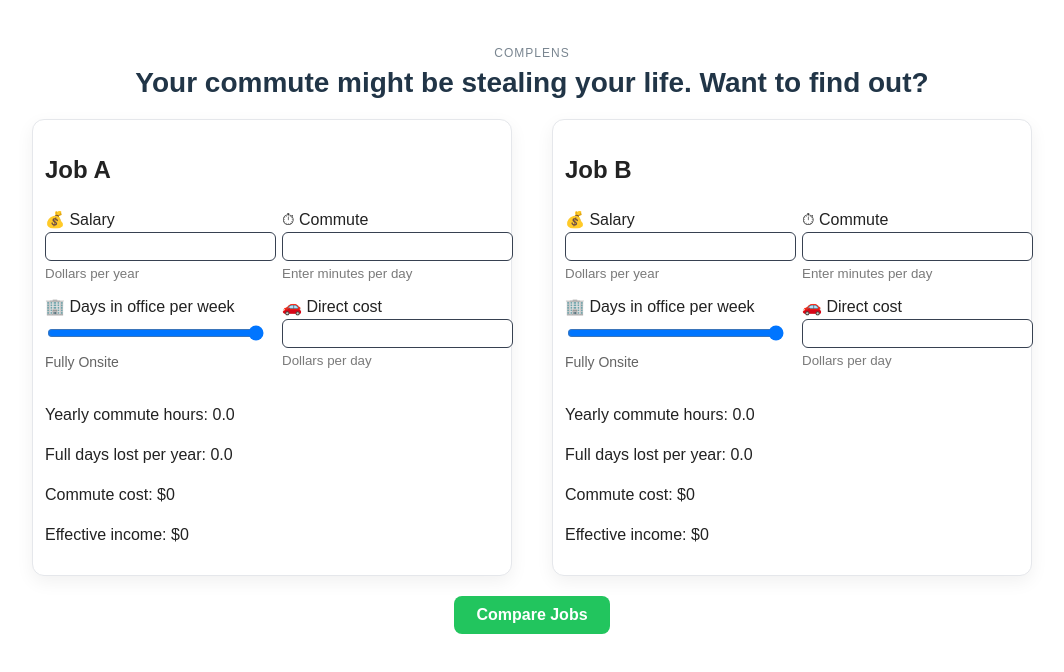
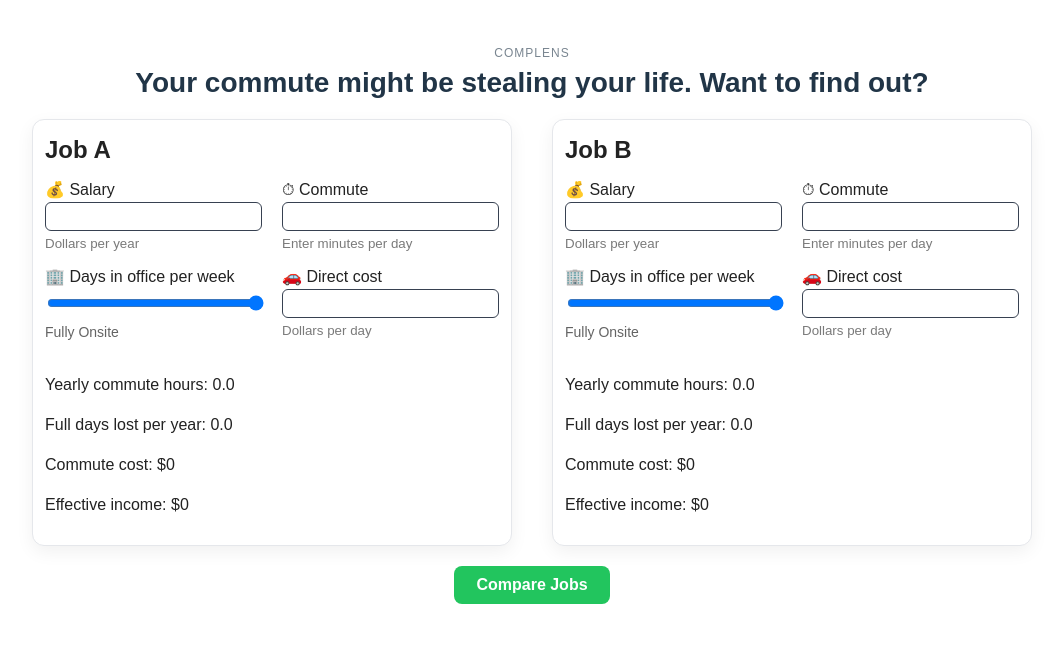
Before and after one commit to karanmotwanipro/complens, a React (Vite) app: page / in a window 1280 px wide. Shown: the top 672 px of the page, without its empty margins (108-1172 px from the left). Built offline with nearby package versions, Linux system fonts and the light colour scheme.

Commit message:
UI spacing fixes

```diff
--- a/src/App.jsx
+++ b/src/App.jsx
@@ -31,7 +31,7 @@ function JobCard({
         boxShadow: "0 6px 18px rgba(0,0,0,0.06)"
       }}
     >
-      <h2>{title}</h2>
+      <h2 style={{ margin: "0 0 8px 0" }}>{title}</h2>
 
       <div style={{ display: "flex", gap: "20px", marginTop: "10px" }}>
       <div style={{ flex: 1 }}>
@@ -41,7 +41,8 @@ function JobCard({
         padding: "6px",
         borderRadius: "6px",
         border: "1px solid #374151",
-        outline: "none"
+        outline: "none",
+        boxSizing: "border-box"
         }}
           type="number"
           value={salary}
@@ -64,7 +65,8 @@ function JobCard({
         padding: "6px",
         borderRadius: "6px",
         border: "1px solid #374151",
-        outline: "none"
+        outline: "none",
+        boxSizing: "border-box"
         }}
           type="number"
           value={commuteMinutes}
@@ -109,7 +111,8 @@ function JobCard({
         padding: "6px",
         borderRadius: "6px",
         border: "1px solid #374151",
-        outline: "none"
+        outline: "none",
+        boxSizing: "border-box"
         }}
           type="number"
           value={dailyCost}
@@ -357,8 +360,14 @@ function App() {
 
     <p style={{ marginTop: "10px", opacity: 0.85 }}>
       That’s {(hoursSaved / 8).toFixed(0)} full days of your life back every year.
-      <br />
-      Most people underestimate commute impact by 3–5×.
+    </p>
+
+    <p style={{ marginTop: "6px", fontSize: "14px", opacity: 0.75 }}>
+      Over a 40-year career, that's {((hoursSaved * 40) / 24).toFixed(0)} full days of your life.
+    </p>
+
+    <p style={{ marginTop: "6px", fontSize: "14px", opacity: 0.6 }}>
+      <i>Most people underestimate the life cost of commuting.</i>
     </p>
 
   </div>
```
